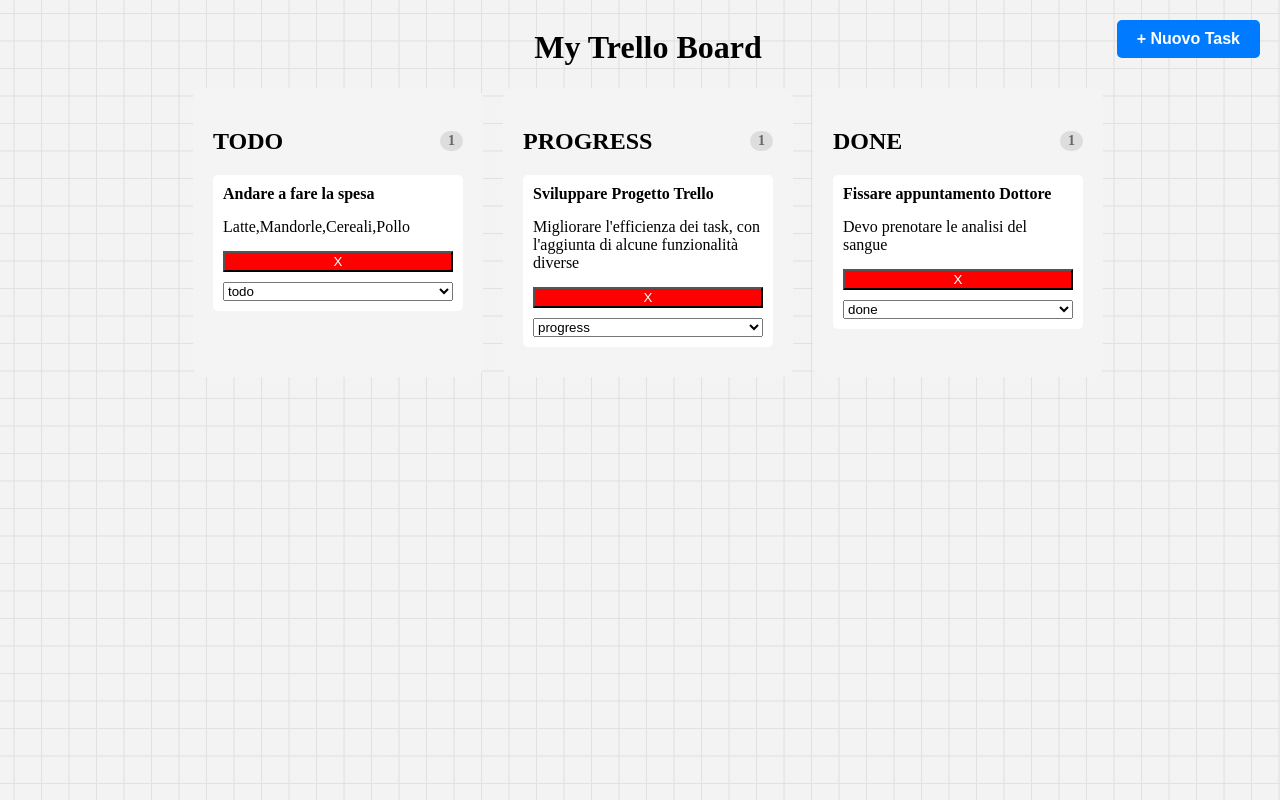
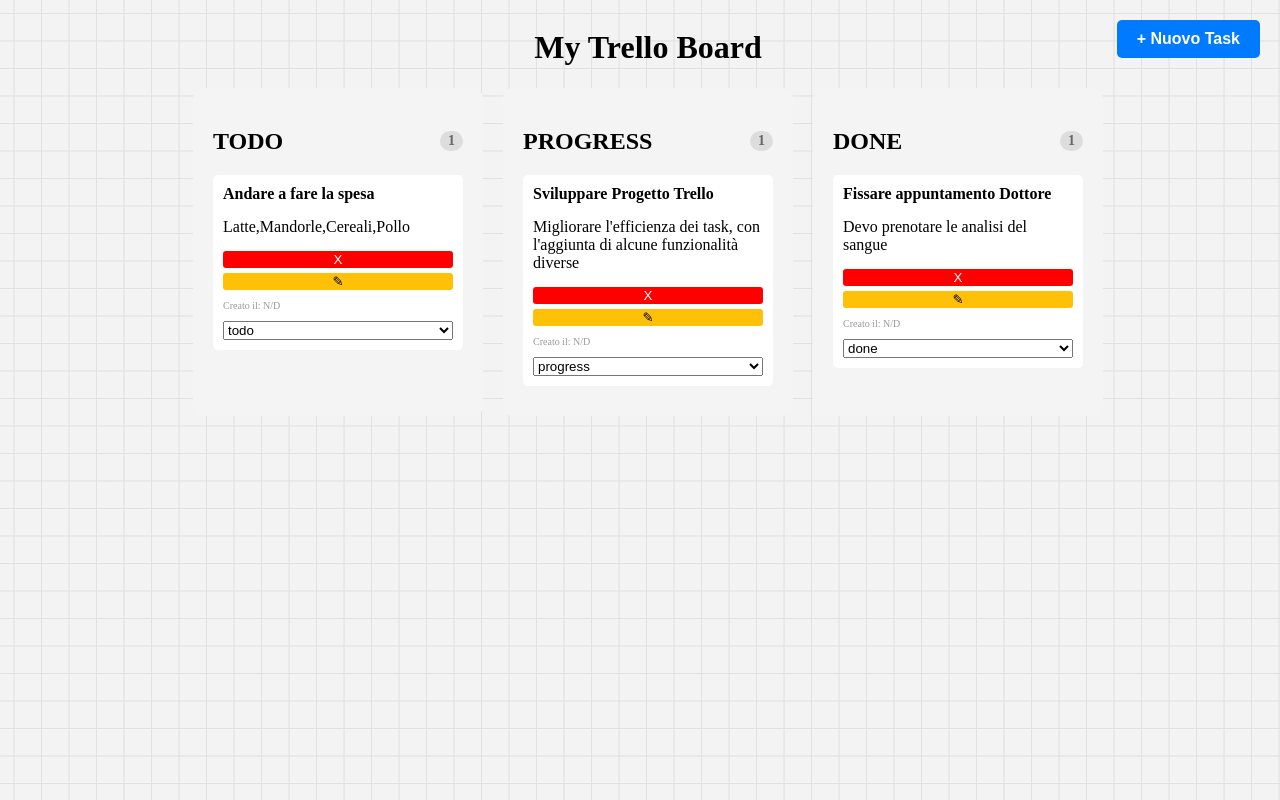
Before and after one commit to vincenzocrucitti04-hash/POSYTRON, a React (Vite) app in the folder Progetto_01_04/trello/: page / in a window 1280 px wide. Built offline with nearby package versions, Linux system fonts and the light colour scheme; a web font is replaced by a local one.

Commit message:
aggiunto componente onEdit, migliorata formattazione

```diff
--- a/Progetto_01_04/trello/src/components/Card.jsx
+++ b/Progetto_01_04/trello/src/components/Card.jsx
@@ -1,23 +1,26 @@
-function Card({ task, onMove, onDelete, allStatuses }) {
+function Card({ task, onMove, onDelete, onEdit, allStatuses }) {
   return (
-    <div className="card"
-     style={{
-      background: "white",
-      padding: "10px",
-      marginBottom: "10px",
-      borderRadius: "5px"
-      }}>
-
-      <div style={{
-         display: "flex",
-         flexDirection:"column"
-        }}>
+    <div className="card" style={{ background: "white", padding: "10px", marginBottom: "10px", borderRadius: "5px" }}>
+      <div style={{ display: "flex", flexDirection:"column"}}>
 
         <span style={{fontWeight: "bold", marginBottom: "15px"}}>{task.text}</span>
 
         <span style={{marginBottom: "15px"}}>{task.description}</span>
 
-        <button onClick={onDelete} style={{ background: "red", color: "white" }}>X</button>
+        <button onClick={onDelete} className="delete-btn" style={{ background: "red", color: "white", cursor: "pointer", borderRadius: "3px", border: "none", marginBottom: "5px"}}>X</button>
+
+        <button onClick={() => onEdit(task)} className="edit-btn">✎</button>
+      </div>
+
+      <div style={{ fontSize: "10px", color: "#999", marginTop: "10px" }}>
+
+        <div>Creato il: {task.createdAt || "N/D"}</div>
+
+        {task.updatedAt && (
+          <div style={{ color: "#007bff", fontWeight: "500", marginTop: "2px" }}>
+            Ultima modifica: {task.updatedAt}
+          </div>
+        )}
       </div>
 
       <select
```
